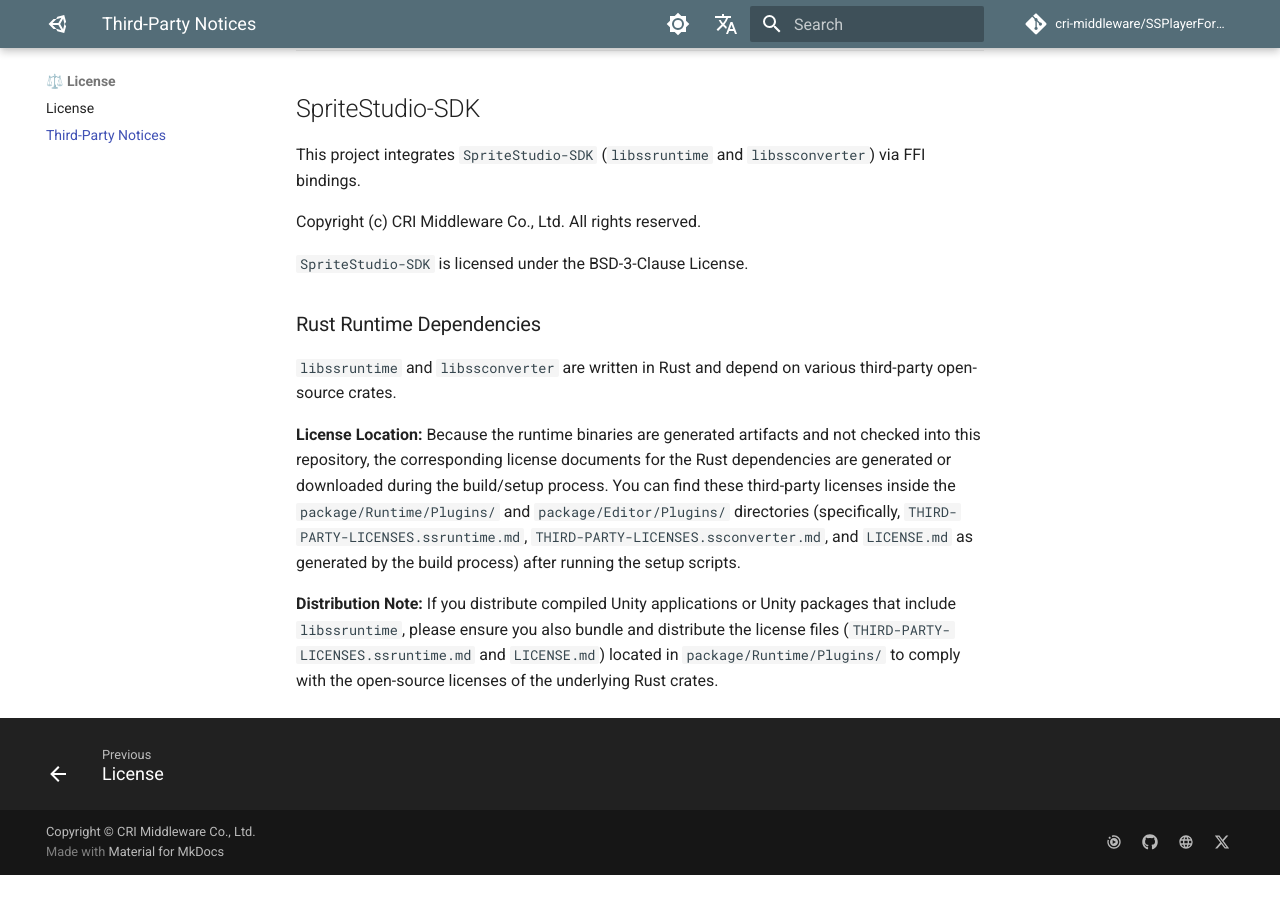
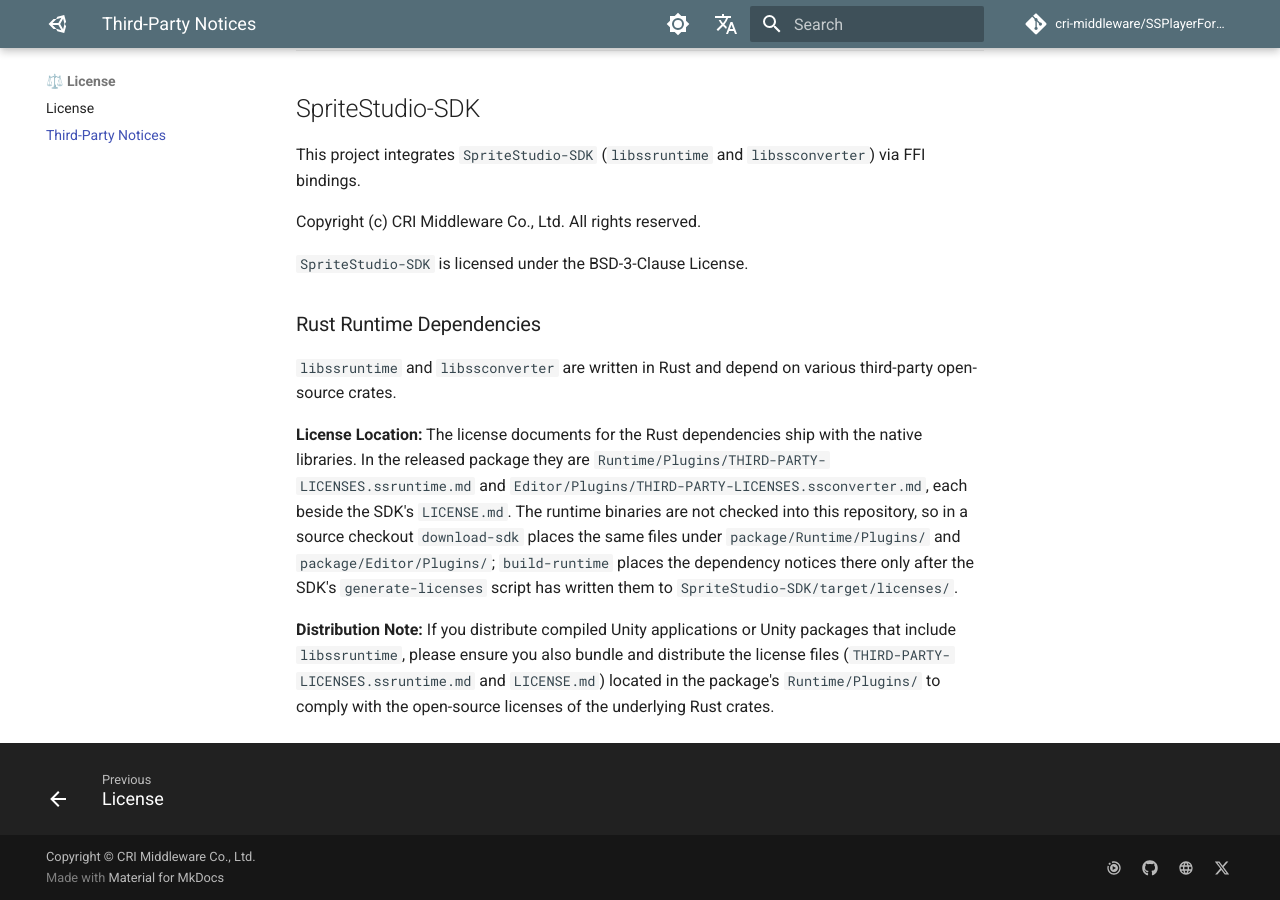
Before and after one commit to cri-middleware/SSPlayerForUnity, an MkDocs documentation site: the page built from docs/en/third_party_notices.md, in a window 1280 px wide and 900 px high, scrolled down 777 px. Built offline with MkDocs 1.6.1 and Material for MkDocs 9.7.7, drawn with Linux system fonts in a browser that asks for light colours; comment, search, counter and statistics services are not loaded; before the commit the page ends 1652 px from its top, so only the background shows below that.

Commit message:
docs: state what ships, where the licenses are, and how to run the example
- CHANGELOG: the 7.0.0-beta.1 entry no longer says "work in progress" or
  uses the internal "Body" term.
- THIRD_PARTY_NOTICES: name the license files' paths in the released
  package and in a source checkout. download-sdk places them; build-runtime
  places the dependency notices only once the SDK's generate-licenses has run.
- import: link the ssconverter-cli README for the CLI's options.
- tips: sequence playback is unsupported and tracked in the ROADMAP.
- Override_Ringo README: run download-sdk and deploy-examples before the
  project is first opened.
- upm-docs: the pages embed several online-only images and recordings.

```diff
--- a/THIRD_PARTY_NOTICES.md
+++ b/THIRD_PARTY_NOTICES.md
@@ -39,8 +39,8 @@ Copyright (c) CRI Middleware Co., Ltd. All rights reserved.
 `libssruntime` and `libssconverter` are written in Rust and depend on various third-party open-source crates.
 
 **License Location:**
-Because the runtime binaries are generated artifacts and not checked into this repository, the corresponding license documents for the Rust dependencies are generated or downloaded during the build/setup process.
-You can find these third-party licenses inside the `package/Runtime/Plugins/` and `package/Editor/Plugins/` directories (specifically, `THIRD-PARTY-LICENSES.ssruntime.md`, `THIRD-PARTY-LICENSES.ssconverter.md`, and `LICENSE.md` as generated by the build process) after running the setup scripts.
+The license documents for the Rust dependencies ship with the native libraries. In the released package they are `Runtime/Plugins/THIRD-PARTY-LICENSES.ssruntime.md` and `Editor/Plugins/THIRD-PARTY-LICENSES.ssconverter.md`, each beside the SDK's `LICENSE.md`.
+The runtime binaries are not checked into this repository, so in a source checkout `download-sdk` places the same files under `package/Runtime/Plugins/` and `package/Editor/Plugins/`; `build-runtime` places the dependency notices there only after the SDK's `generate-licenses` script has written them to `SpriteStudio-SDK/target/licenses/`.
 
 **Distribution Note:**
-If you distribute compiled Unity applications or Unity packages that include `libssruntime`, please ensure you also bundle and distribute the license files (`THIRD-PARTY-LICENSES.ssruntime.md` and `LICENSE.md`) located in `package/Runtime/Plugins/` to comply with the open-source licenses of the underlying Rust crates.
+If you distribute compiled Unity applications or Unity packages that include `libssruntime`, please ensure you also bundle and distribute the license files (`THIRD-PARTY-LICENSES.ssruntime.md` and `LICENSE.md`) located in the package's `Runtime/Plugins/` to comply with the open-source licenses of the underlying Rust crates.
```
Also changed, not shown: CHANGELOG.md (+1 -1 lines), docs/en/workflow/import.md (+1 -1 lines), docs/en/workflow/tips.md (+1 -1 lines), docs/ja/workflow/import.md (+1 -1 lines), docs/ja/workflow/tips.md (+1 -1 lines), examples/Override_Ringo/README.md (+7 -2 lines), scripts/upm-docs/jp.co.cri-mw.spritestudio.ssplayer-unity.md (+1 -1 lines).
